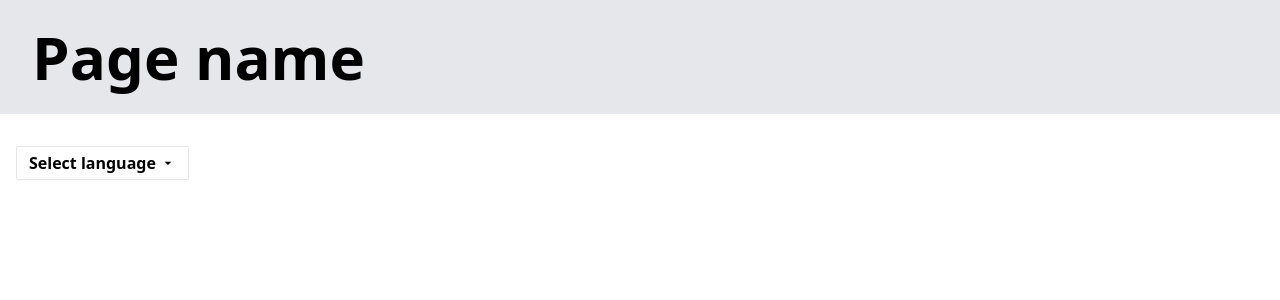
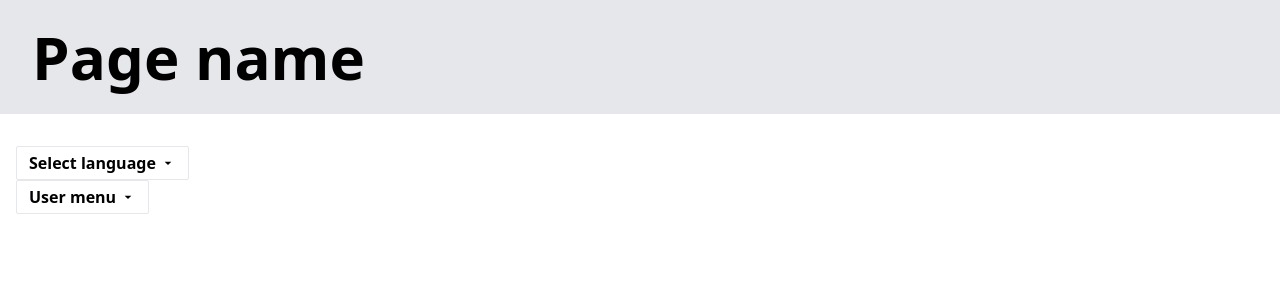
Before and after one commit to YevKo/design-system, a React (Create React App) app: page / in a window 1280 px wide. Shown: the top 300 px of the page. Built offline with nearby package versions, Linux system fonts and the light colour scheme.

Commit message:
Closing dropdown on document click

```diff
--- a/src/components/dropdowns/Dropdown.js
+++ b/src/components/dropdowns/Dropdown.js
@@ -1,9 +1,27 @@
-import { useState } from 'react';
+import { useState, useEffect, useRef } from 'react';
 import { MdArrowDropDown, MdArrowDropUp } from 'react-icons/md';
 
 function Dropdown({ dropdown, value, onChange } ) {
 
     const [isExpanded, setExpanded] = useState(false);
+    const dropdownEl = useRef();
+
+    useEffect(() => {
+        const handler = (event) => {
+            if (!dropdownEl.current) {
+                return;
+            }
+
+            (!dropdownEl.current.contains(event.target)) && setExpanded(false) ;
+        }
+
+        document.addEventListener('click', handler, true);
+
+        return () => {
+            document.removeEventListener('click', handler);
+        };
+
+    }, []);
 
     const handleDropdownOpen = () => {
         setExpanded(!isExpanded);
@@ -15,7 +33,7 @@ function Dropdown({ dropdown, value, onChange } ) {
     }
 
     return (
-        <div className="inline-block relative">
+        <div ref={dropdownEl} className="dropdown inline-block relative">
             <button onClick={handleDropdownOpen} className="font-semibold outline-none focus:outline-none border px-3 py-1 bg-white rounded-sm flex items-center min-w-32">
                 <span className="pr-1">{ value ? value : dropdown.label} </span>
                 { isExpanded ? <MdArrowDropUp/>: <MdArrowDropDown/>}
--- a/src/pages/DropdownPage.js
+++ b/src/pages/DropdownPage.js
@@ -10,6 +10,13 @@ function DropdownPage() {
                 { 'EN': 'English' },
                 { 'FI' : 'Finnish' },
                 { 'SV': 'Swedish' },
+            ]
+        },
+        {
+            label: 'User menu',
+            options: [
+                { 'acc': 'My account' },
+                { 'logout' : 'Logout' },
             ]
         },
     ];
```
